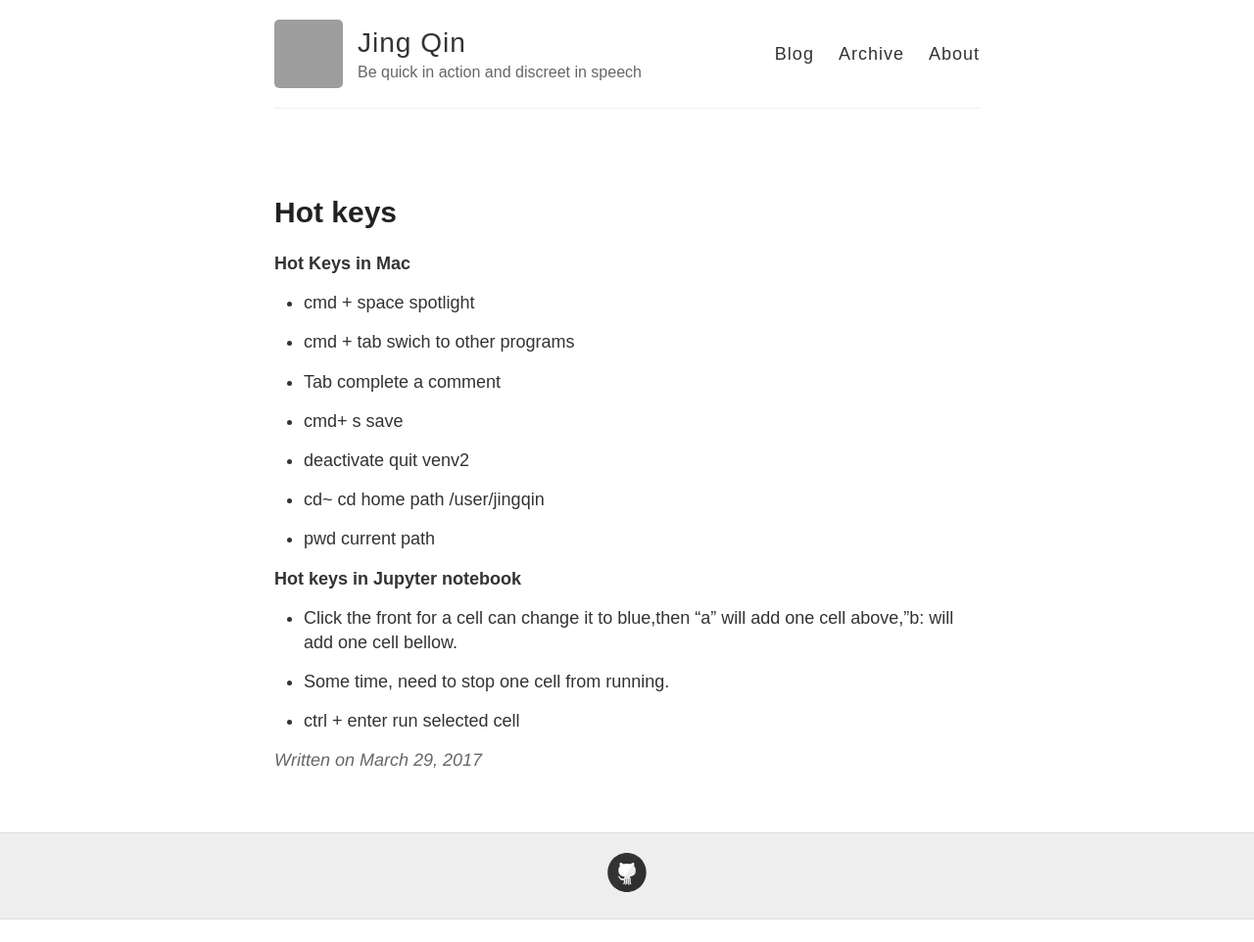
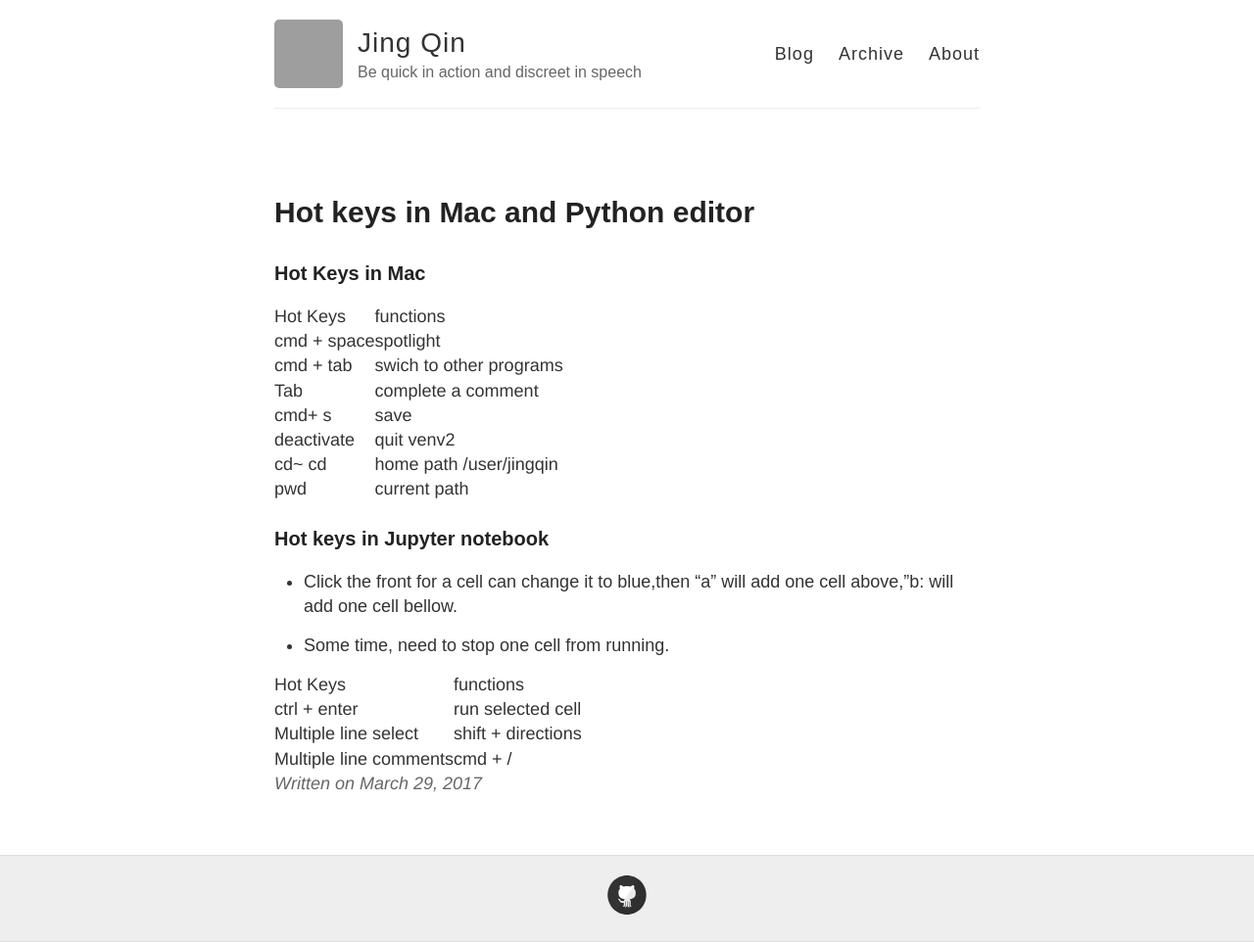
Before and after one commit to JingQin-JQ/JingQIn-JQ.github.io, a Jekyll site: the page built from _posts/2017-03-29-hot-keys.md, in a window 1280 px wide. Shown: the whole page at 98% size. Built offline with Jekyll 4.4.1, drawn with Linux system fonts in a browser that asks for light colours; comment, search, counter and statistics services are not loaded; before the commit the page ends 939 px from its top, so only the background shows below that; grey boxes are pictures that could not be loaded.

Commit message:
add table in to blog

```diff
--- a/_posts/2017-03-29-hot-keys.md
+++ b/_posts/2017-03-29-hot-keys.md
@@ -1,30 +1,30 @@
 ---
 layout: post
-title: Hot keys
+title: Hot keys in Mac and Python editor
 tags:
-- Hard-way python Study
+- Python Study
 ---
 
-  **Hot Keys in Mac**
+### Hot Keys in Mac
 
-- cmd + space      spotlight
+|Hot Keys|functions|
+--- | --- |
+|cmd + space     | spotlight |
+| cmd + tab       | swich to other programs|
+|Tab              | complete a comment |
+|cmd+ s          | save |
+|deactivate     |  quit venv2|
+|cd~  cd         | home path   /user/jingqin|
+|pwd              |current path  |
 
-- cmd + tab        swich to other programs
-
-- Tab              complete a comment
-
-- cmd+ s           save
-
-- deactivate       quit venv2
-
-- cd~  cd          home path   /user/jingqin
-
-- pwd              current path
-
- **Hot keys in Jupyter notebook**
+### Hot keys in Jupyter notebook
 
 - Click the front for a cell can change it to blue,then "a" will add one cell above,"b: will add one cell bellow.
 
 - Some time, need to stop one cell from running.
 
-- ctrl + enter    run selected cell
+|Hot Keys|functions|
+|--- | --- |
+|ctrl + enter    |run selected cell|
+| Multiple line select        |  shift + directions|
+|Multiple line comments      |  cmd + /    |
```
